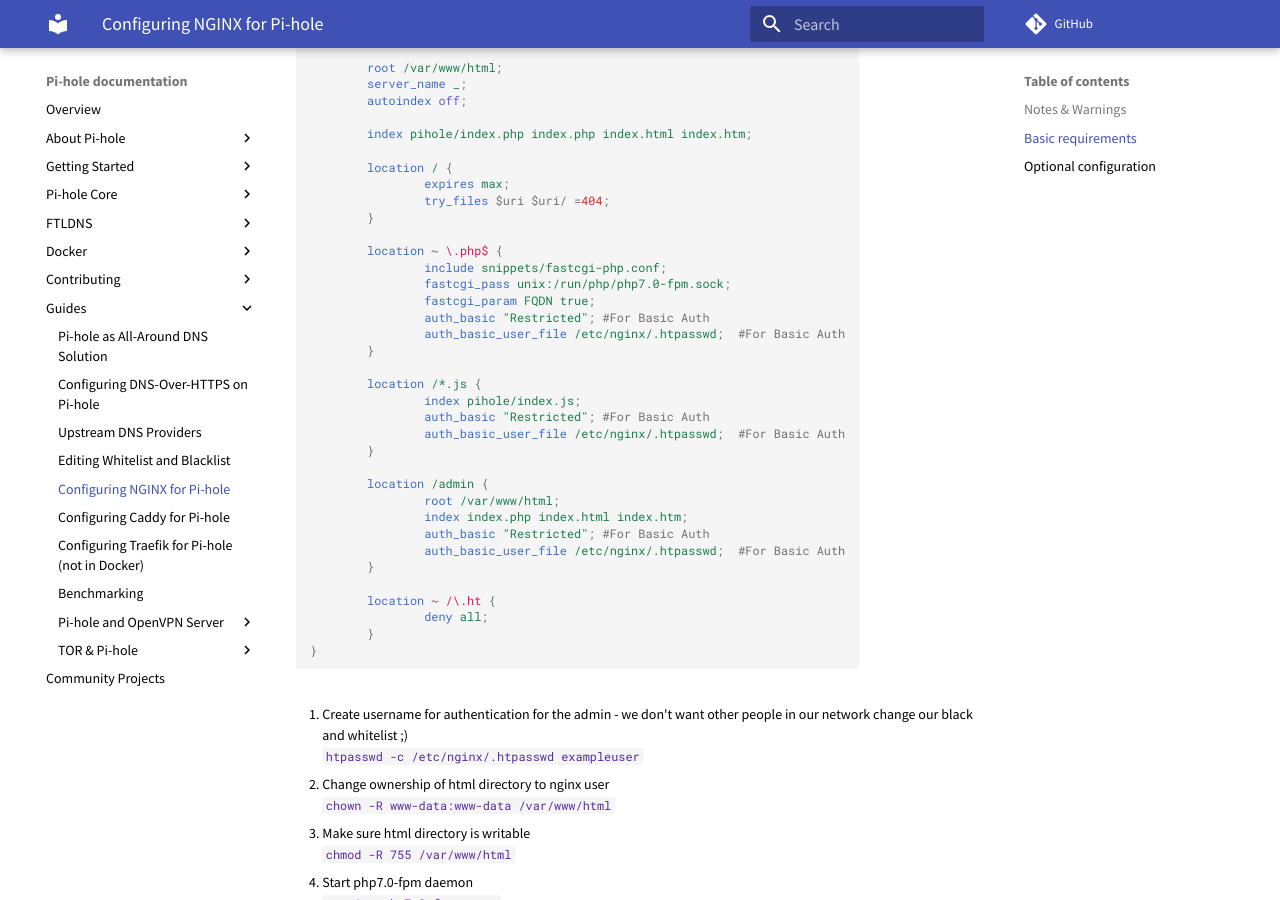
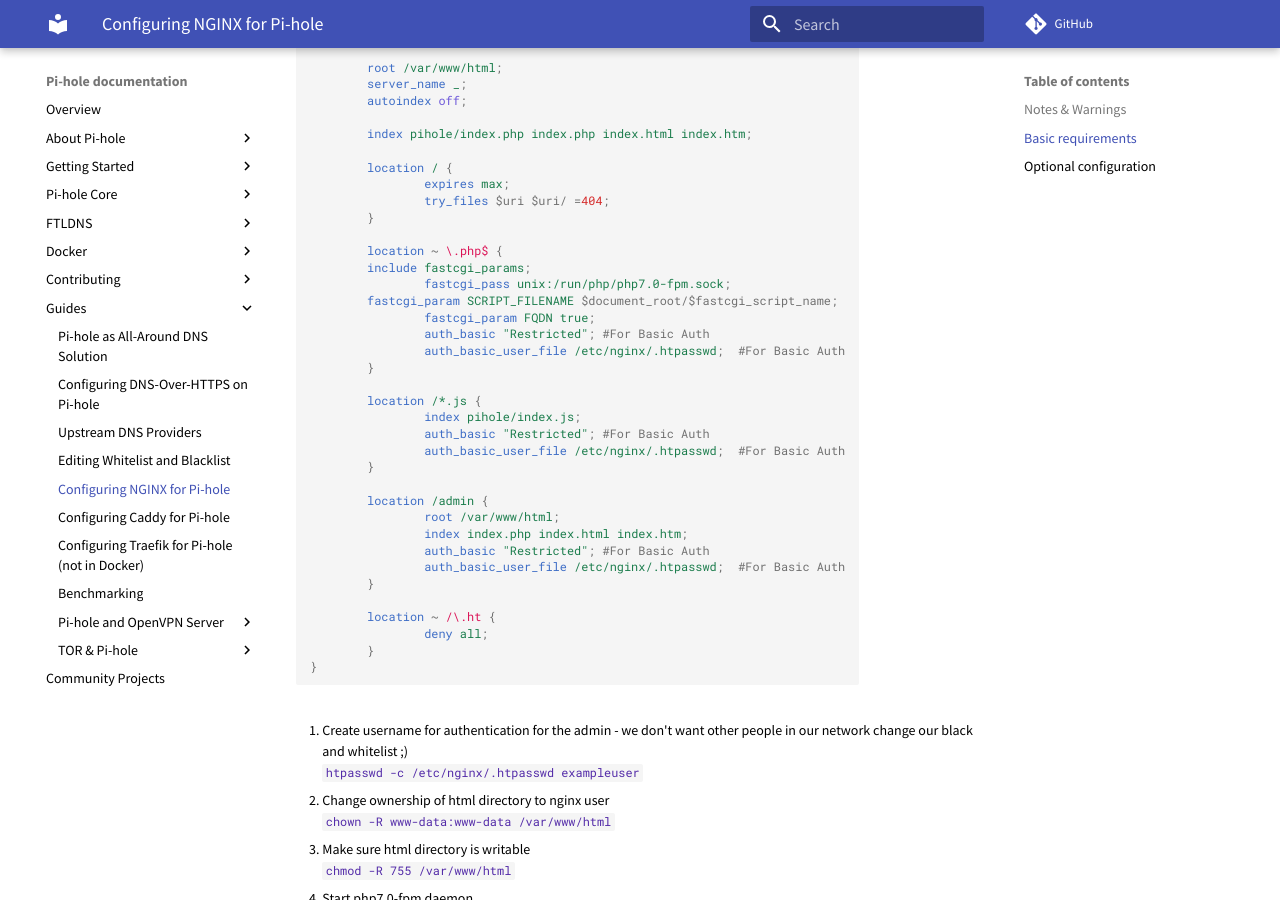
Before and after one commit to pi-hole/docs, an MkDocs documentation site: the page built from docs/guides/nginx-configuration.md, in a window 1280 px wide and 900 px high, scrolled down 658 px. Built offline with MkDocs 1.6.1 and Material for MkDocs 9.7.7, drawn with Linux system fonts in a browser that asks for light colours; comment, search, counter and statistics services are not loaded.

Commit message:
Update Nginx config with new method for FastCGI

```diff
--- a/docs/guides/nginx-configuration.md
+++ b/docs/guides/nginx-configuration.md
@@ -32,8 +32,9 @@
         }
 
         location ~ \.php$ {
-                include snippets/fastcgi-php.conf;
+		include fastcgi_params;
                 fastcgi_pass unix:/run/php/php7.0-fpm.sock;
+		fastcgi_param SCRIPT_FILENAME $document_root/$fastcgi_script_name;
                 fastcgi_param FQDN true;
                 auth_basic "Restricted"; #For Basic Auth
                 auth_basic_user_file /etc/nginx/.htpasswd;  #For Basic Auth
```
